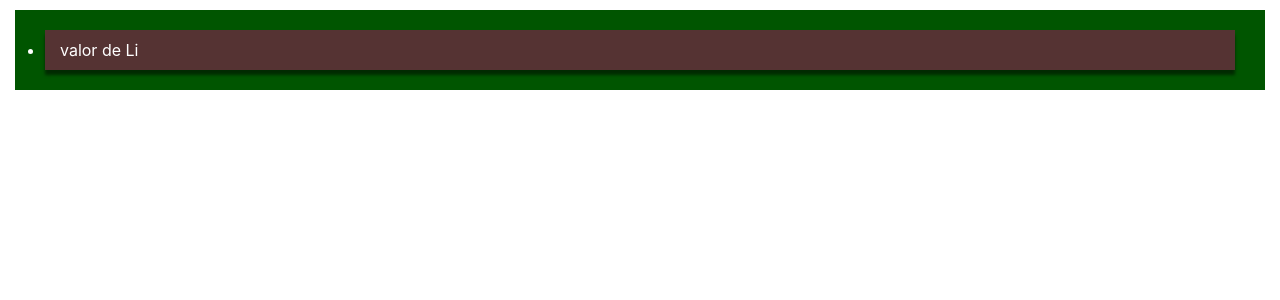
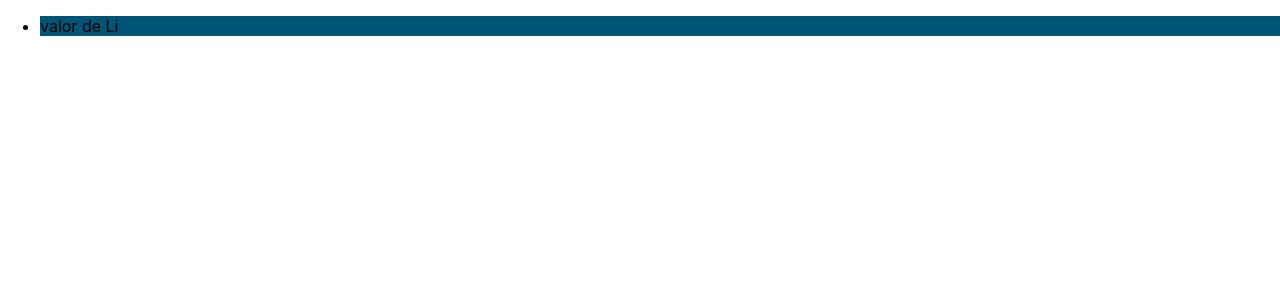
Before and after one commit to cesaroer/primer-react-app, a React (Create React App) app: page / in a window 1280 px wide. Shown: the top 300 px of the page. Built offline with nearby package versions, Linux system fonts and the light colour scheme.

Commit message:
Added pure css

```diff
--- a/src/App.js
+++ b/src/App.js
@@ -1,5 +1,6 @@
 import logo from './logo.svg';
-import './App.css';
+//import './App.css';
+import './main.css';
 
 
 const estilo2 = {
@@ -15,14 +16,18 @@
 
 const Li = () => {
   return (
-    <li style={{ ...estilo2, ...estilo({ bg: "#533" }) }} className='clase-li'>valor de Li</li>
+    // <li style={{ ...estilo2, ...estilo({ bg: "#533" }) }} className='clase-li'>valor de Li</li>
+    <li className='clase-li'>valor de Li</li>
+
   )
 }
 
 const App = () => {
   const valor = 'medio medio'
   return (
-    <ul style={estilo({ bg: '#050' })} className="clase-css">
+    //<ul style={estilo({ bg: '#050' })} className="clase-css">
+    <ul className="clase-css">
+
       <Li></Li>
     </ul>
   );
--- /dev/null
+++ b/src/main.css
@@ -0,0 +1,3 @@
+.clase-li {
+    background-color: #057;
+}
```
